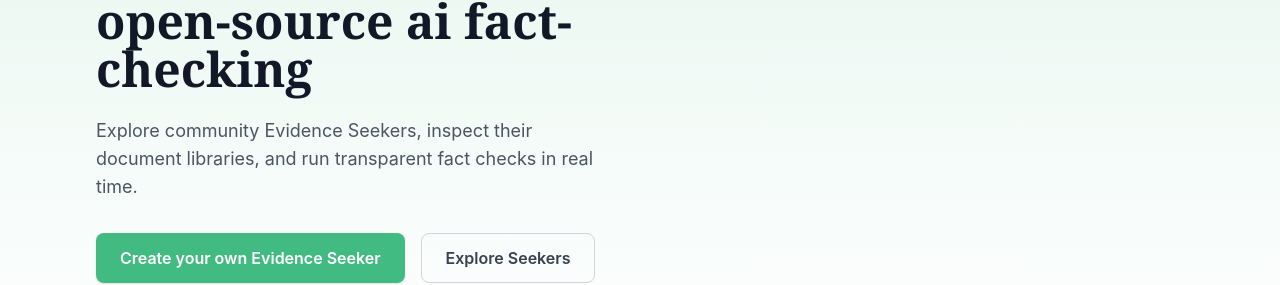
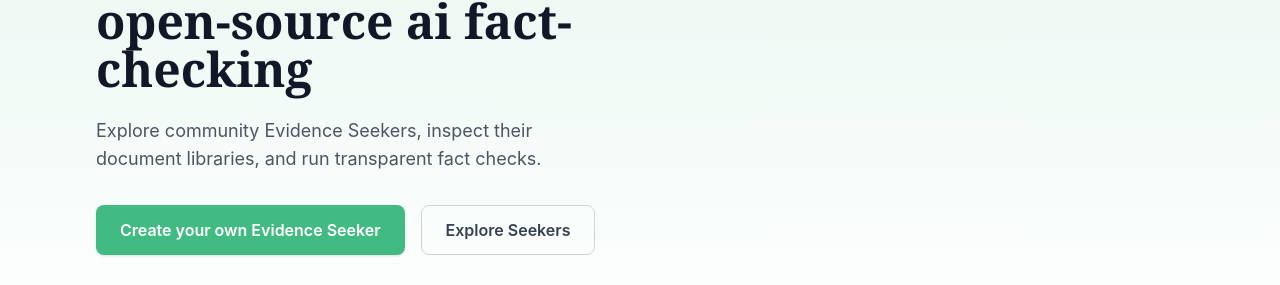
Before and after one commit to debatelab/evidence-seeker-platform, a React (Vite) app in the folder frontend/: page / in a window 1280 px wide. Shown: the part 188-473 px from the top of the page. Built offline with nearby package versions, Linux system fonts and the light colour scheme; no server answers.

Commit message:
chore: change something

```diff
--- a/frontend/src/pages/public/PublicHomePage.tsx
+++ b/frontend/src/pages/public/PublicHomePage.tsx
@@ -135,7 +135,7 @@ const PublicHomePage: React.FC = () => {
               </h1>
               <p className="mt-6 text-lg text-gray-600">
                 Explore community Evidence Seekers, inspect their document
-                libraries, and run transparent fact checks in real time.
+                libraries, and run transparent fact checks.
               </p>
               <div className="mt-8 flex flex-wrap gap-4">
                 <button
```
